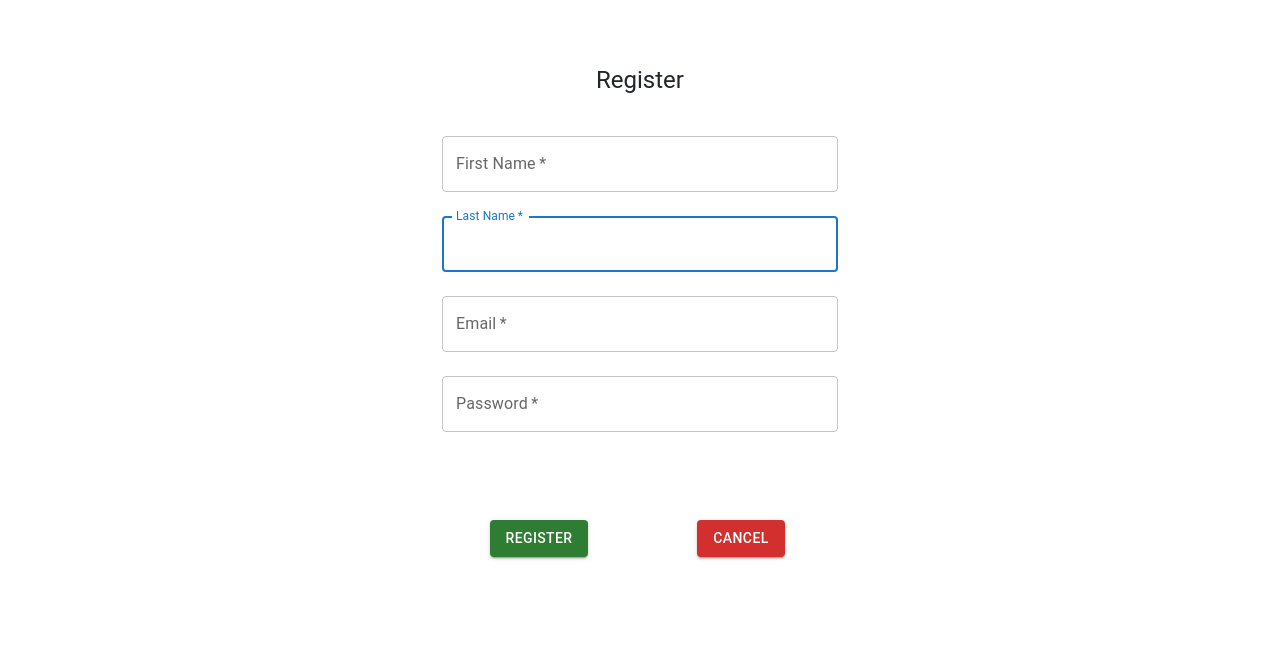
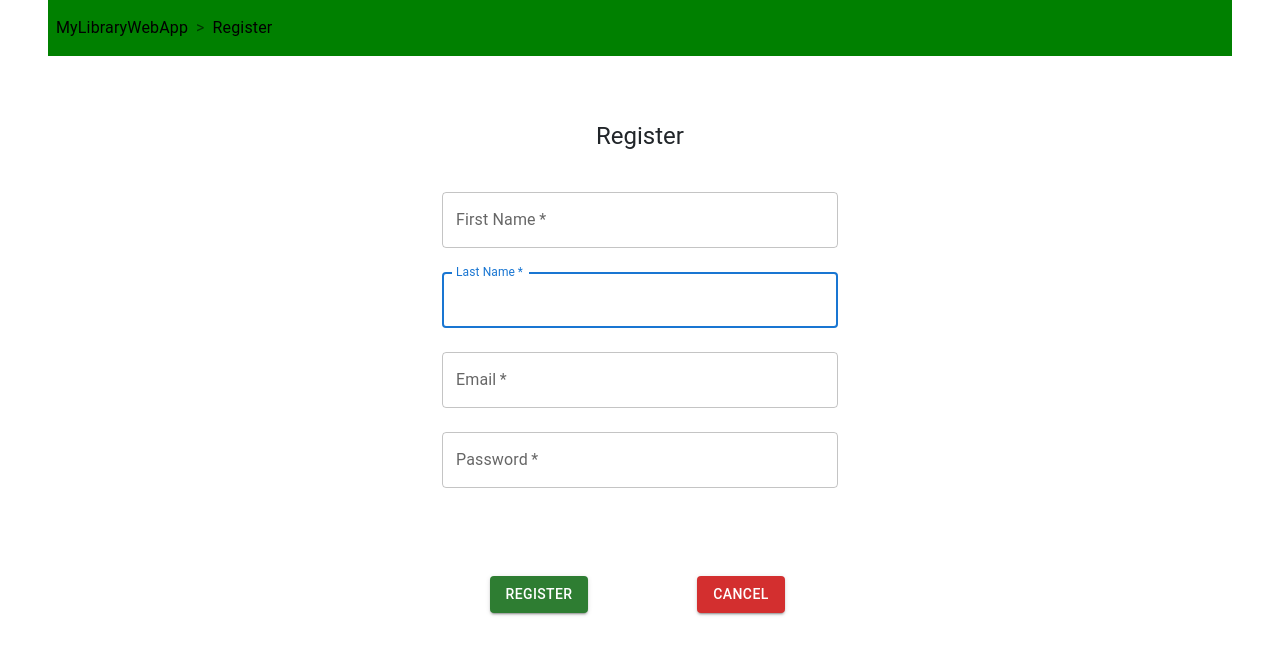
Before and after one commit to Orion2323/full_stack_project, a React (Create React App) app in the folder frontend/: page /register in a window 1280 px wide. Shown: the top 654 px of the page. Built offline with nearby package versions, Linux system fonts and the light colour scheme; the HTML template or start-up script is replaced by a standard one.

Commit message:
Added breadcrumbs to login and register page

```diff
--- a/frontend/src/pages/LandingPage.jsx
+++ b/frontend/src/pages/LandingPage.jsx
@@ -7,11 +7,11 @@ export const LandingPage = () => {
     const navigate = useNavigate();
 
     return <>
+        <Breadcrumbs separator='>' className='mx-5 py-3 p-2 mb-3' backgroundColor='green' aria-label='breadcrumb' flexDirection='column'>
+            <Link underline='hover' href='/' color='black'> MyLibraryWebApp</Link>
+        </Breadcrumbs>
+
         <Container maxWidth='lg'>
-            <Breadcrumbs separator='>' className='mx-5 py-3 p-2 mb-3' backgroundColor='green' aria-label='breadcrumb' flexDirection='column'>
-                <Link underline='hover' href='/' color='black'> MyLibraryWebApp</Link>
-            </Breadcrumbs>
-
             <Typography gutterBottom alignItems='center' justifyContent='center' display='flex' variant='h2'> My Library WebApp </Typography>
             <Typography gutterBottom mt={6} variant='body1'>
                 Welcome to My Library WebApp, a personal project meant to sharpen my skills in back-end and front-end
--- a/frontend/src/pages/LoginPage.jsx
+++ b/frontend/src/pages/LoginPage.jsx
@@ -1,6 +1,6 @@
 import React, { useState, useEffect, useContext, FormEvent} from 'react';
-import { Link, useNavigate } from 'react-router-dom';
-import { Box, Button, Container, FormHelperText, TextField, Typography, Grid} from '@mui/material';
+import { useNavigate } from 'react-router-dom';
+import { Box, Button, Container, FormHelperText, TextField, Typography, Grid, Link, Breadcrumbs } from '@mui/material';
 import { LoadingButton } from '@mui/lab';
 
 import UserAPIs from "../api/userApi.js";
@@ -34,6 +34,11 @@ export const LoginPage = () => {
     }
 
     return <>
+        <Breadcrumbs separator='>' className='mx-5 py-3 p-2 mb-3' backgroundColor='green' aria-label='breadcrumb' flexDirection='column'>
+            <Link underline='hover' href='/' color='black'> MyLibraryWebApp </Link>
+            <Link underline='hover' href='/login' color='black'> Login </Link>
+        </Breadcrumbs>
+
        <Container maxWidth="xs">
             <Box sx={{ display: 'flex', flexDirection: 'column', alignItems: 'center', mt: 8, }} >
                 <Typography component="h1" variant="h5"> Register </Typography>
--- a/frontend/src/pages/RegisterPage.jsx
+++ b/frontend/src/pages/RegisterPage.jsx
@@ -1,6 +1,6 @@
 import React, { useState, useEffect, useContext, FormEvent} from 'react';
-import { Link, useNavigate } from 'react-router-dom';
-import { Box, Button, Container, FormHelperText, TextField, Typography, Grid } from '@mui/material';
+import { useNavigate } from 'react-router-dom';
+import { Box, Button, Container, FormHelperText, TextField, Typography, Grid, Breadcrumbs, Link } from '@mui/material';
 import { LoadingButton } from '@mui/lab';
 
 import UserAPI from "../api/userApi.js"
@@ -33,6 +33,11 @@ export const RegisterPage = () => {
     }
 
     return <>
+        <Breadcrumbs separator='>' className='mx-5 py-3 p-2 mb-3' backgroundColor='green' aria-label='breadcrumb' flexDirection='column'>
+            <Link underline='hover' href='/' color='black'> MyLibraryWebApp</Link>
+            <Link underline='hover' href='/register' color='black'> Register </Link>
+        </Breadcrumbs>
+
         <Container maxWidth="xs">
             <Box sx={{ display: 'flex', flexDirection: 'column', alignItems: 'center', mt: 8, }} >
                 <Typography component="h1" variant="h5"> Register </Typography>
```
